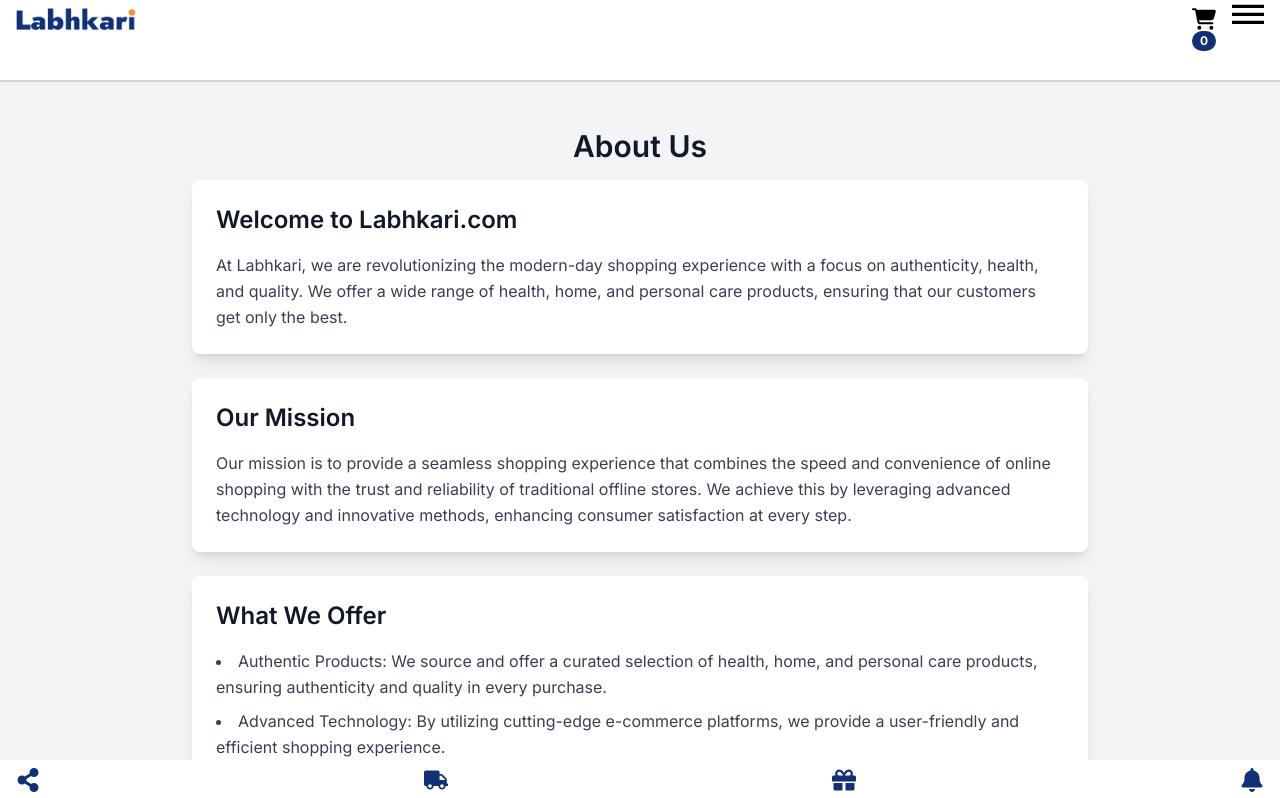
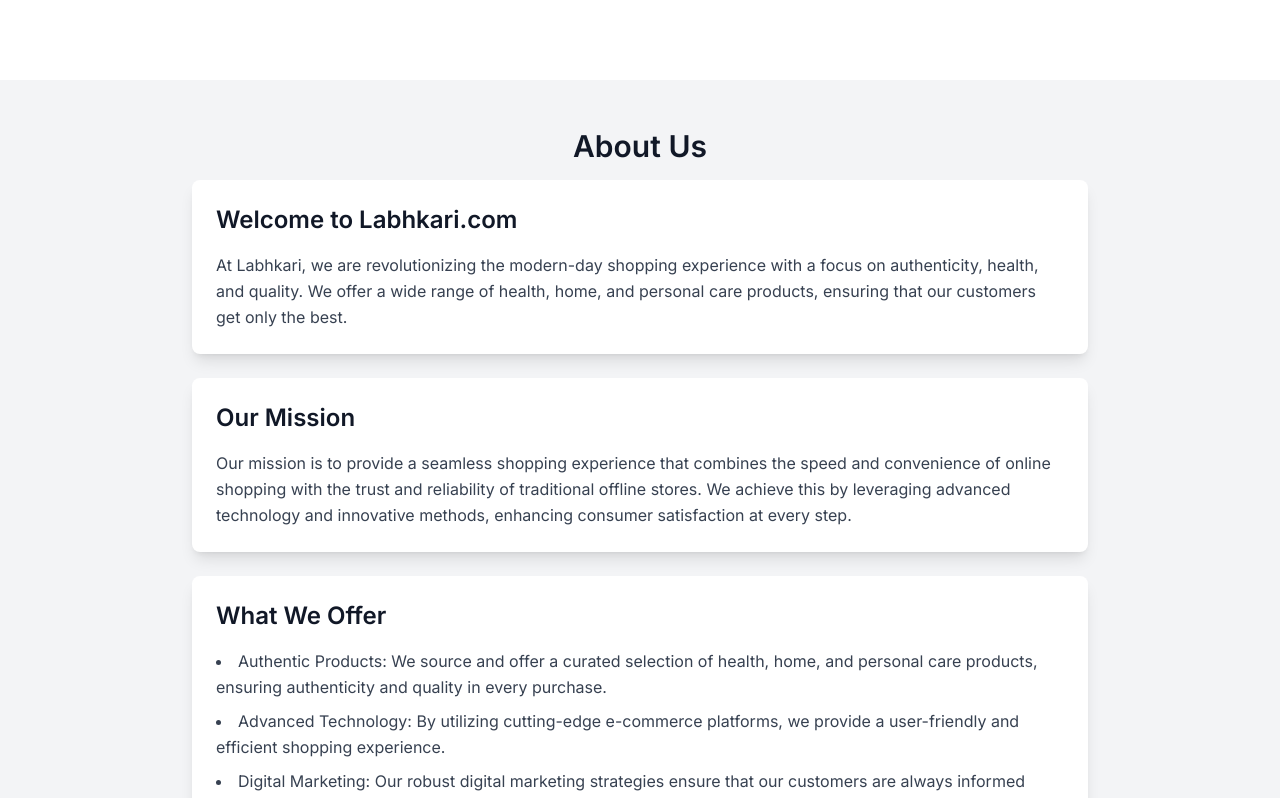
Before and after one commit to KarthikShetty5/LABHKARI_Complete, a Next.js app: page /about in a window 1280 px wide. Shown: the top 798 px of the page. Built offline with nearby package versions, Linux system fonts and the light colour scheme; no server answers.

Commit message:
resolved build fail

```diff
--- a/app/about/page.tsx
+++ b/app/about/page.tsx
@@ -6,7 +6,7 @@
 const Page = () => {
     return (
         <>
-            <Navbar onSearch={() => { }} />
+            {/* <Navbar onSearch={() => { }} /> */}
             <div className="min-h-screen bg-gray-100 py-12 px-4 sm:px-6 lg:px-8 mt-28 md:mt-20">
                 <div className="max-w-4xl mx-auto">
                     <h1 className="text-3xl font-semibold text-gray-900 mb-4 justify-center text-center">About Us</h1>
--- a/app/under/page.tsx
+++ b/app/under/page.tsx
@@ -1,4 +1,4 @@
-
+'use client';
 import Footer from '@/Components/Footer';
 import Navbar from '@/Components/Navbar';
 import { Suspense } from 'react';
```
